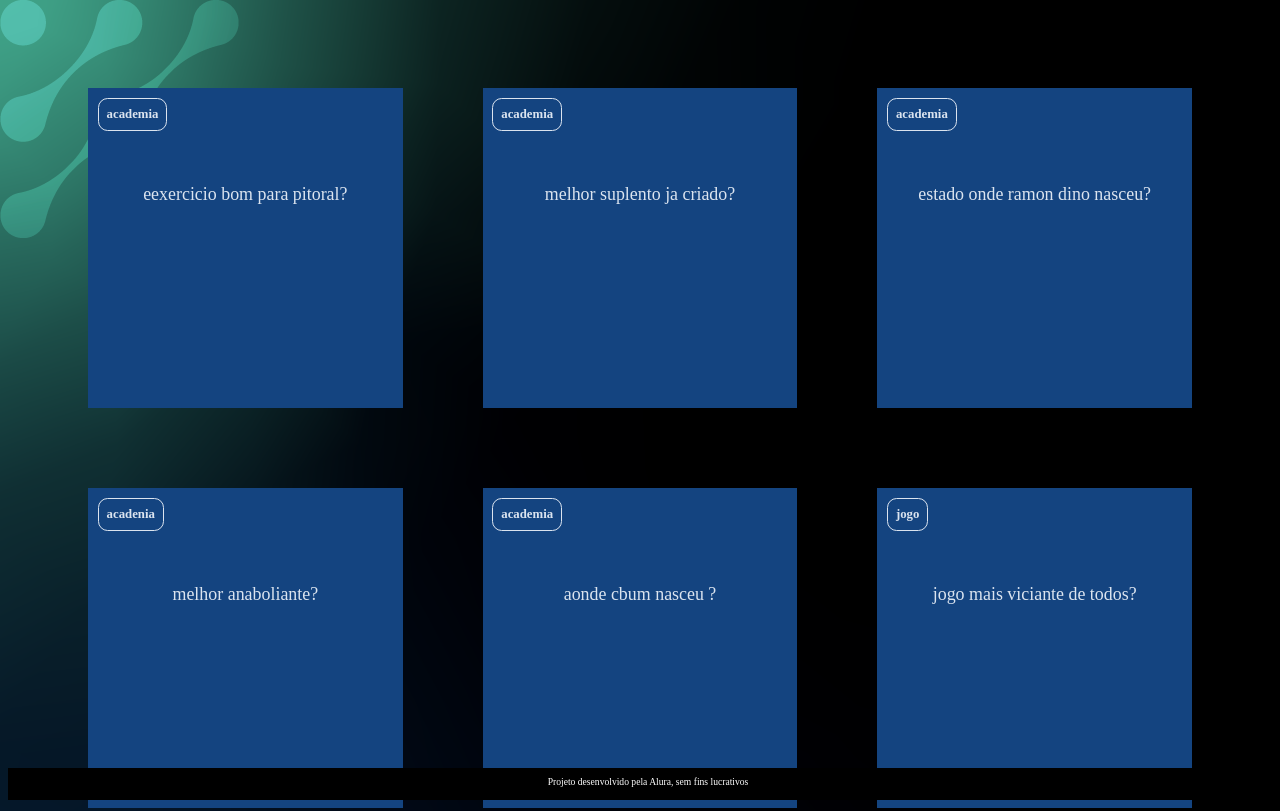
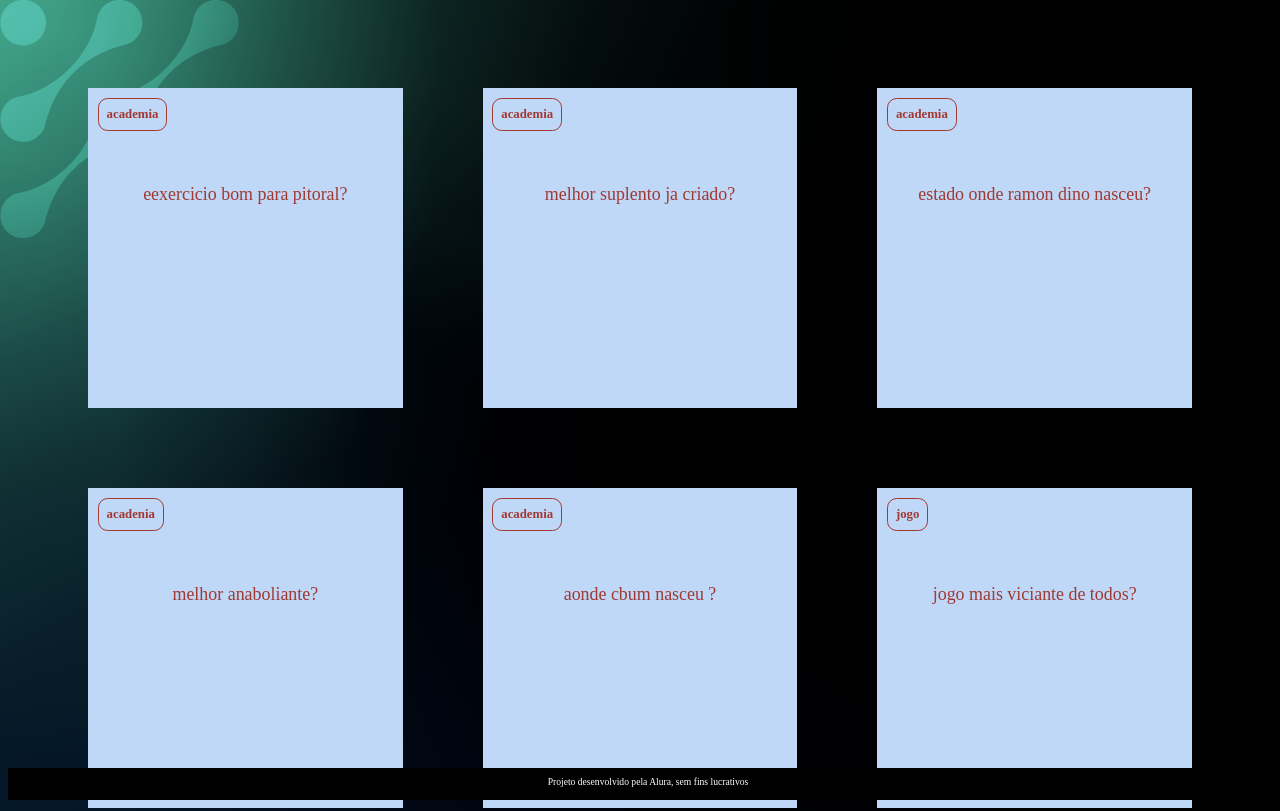
Before and after one commit to romuloboeck/romuloboeck.github.i, a plain HTML site: page index.html in a window 1280 px wide. Shown: the top 811 px of the page. Drawn offline with Linux system fonts and the light colour scheme.

Commit message:
Add files via upload

```diff
--- a/assets/style.css
+++ b/assets/style.css
@@ -1,7 +1,7 @@
 :root {
-    --text-color: #DBE4EF;
-    --card-front-color: #144480;
-    --card-back-color: #00F4BF;
+    --text-color: #a13932;
+    --card-front-color: #bfd8f7;
+    --card-back-color: #4c7a70;
 }
 
 body {
```
